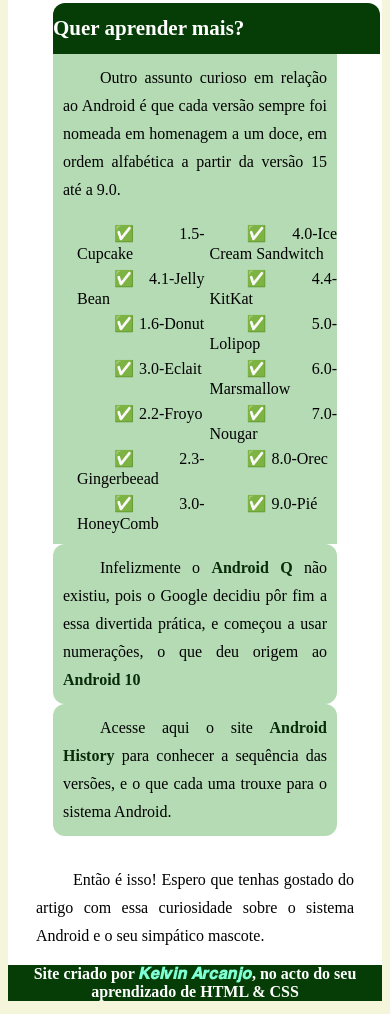
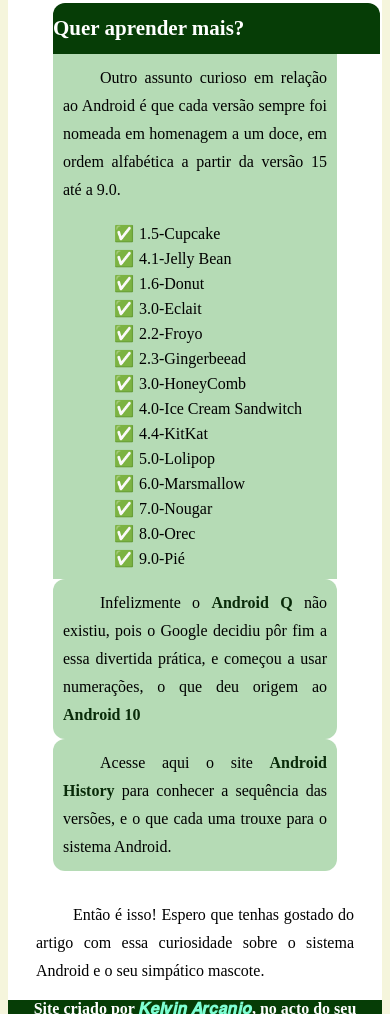
Before and after one commit to kelvinarcanjonzinga-web/projecto-android, a plain HTML site: page index.html in a window 390 px wide. Shown: the part 3129-4143 px from the top of the page. Drawn offline with Linux system fonts and the light colour scheme.

Commit message:
site configurado2

```diff
--- a/index.html
+++ b/index.html
@@ -219,6 +219,14 @@
             margin-right: 5px;
         }
 
+        @media (max-width: 800px) {
+            ul {
+                display: grid;
+                grid-template-columns: 1fr;
+                grid-auto-flow: row;
+        }
+}
+
         section > p#porrs {
             background-color: rgba(109, 184, 109, 0.5);
             margin-top: -30px;
```
